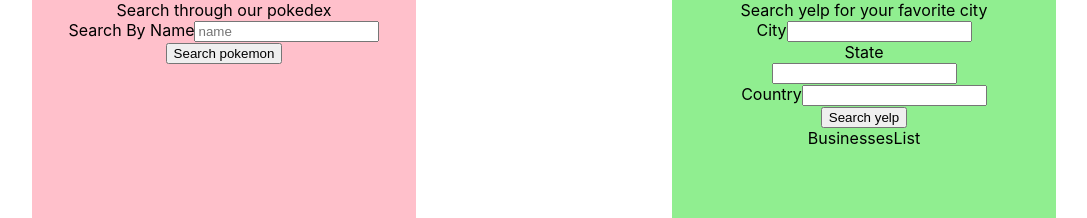
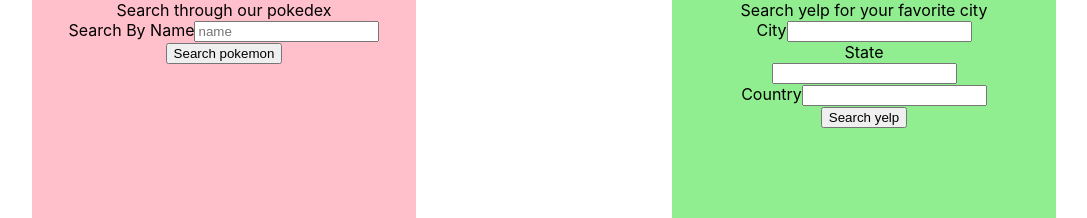
Before and after one commit to abrielcleaver/hb7-react-api-proxy, a React (Create React App) app: page / in a window 1280 px wide. Shown: the top 218 px of the page, without its empty margins (96-1183 px from the left). Built offline with nearby package versions, Linux system fonts and the light colour scheme.

Commit message:
Update BussinesesList component

```diff
--- a/src/Yelp/BusinessesList.js
+++ b/src/Yelp/BusinessesList.js
@@ -2,6 +2,11 @@
 
 export default function BusinessesList() {
   return (
-    <div>BusinessesList</div>
+    <div>
+      {/* {businesses.map((business, i) => <div className="yelp-item" key={business.name + i}>
+        <p>{business.name}</p>
+        <img src={business.image_url} />
+      </div>)} */}
+    </div>
   );
 }
```
